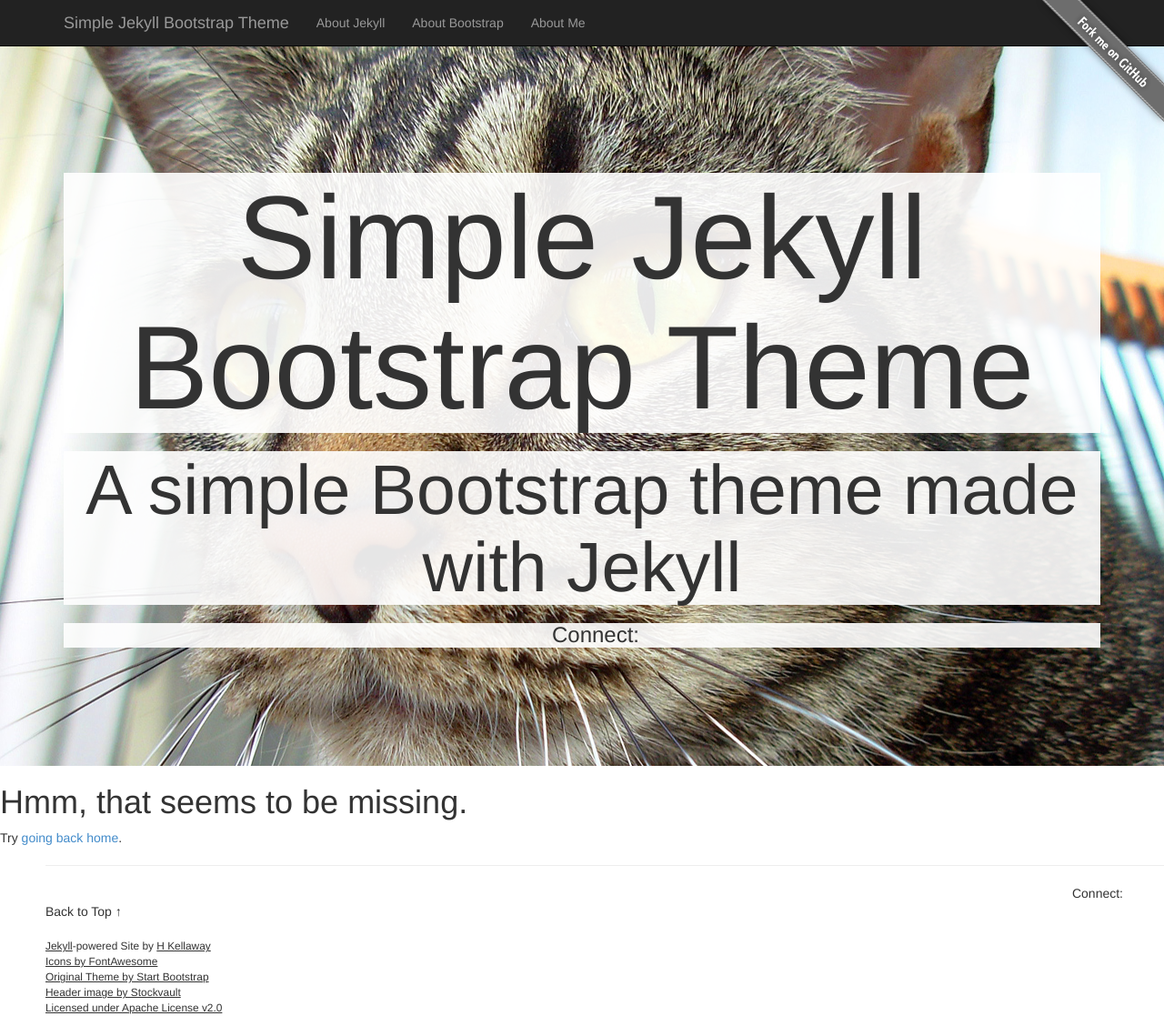
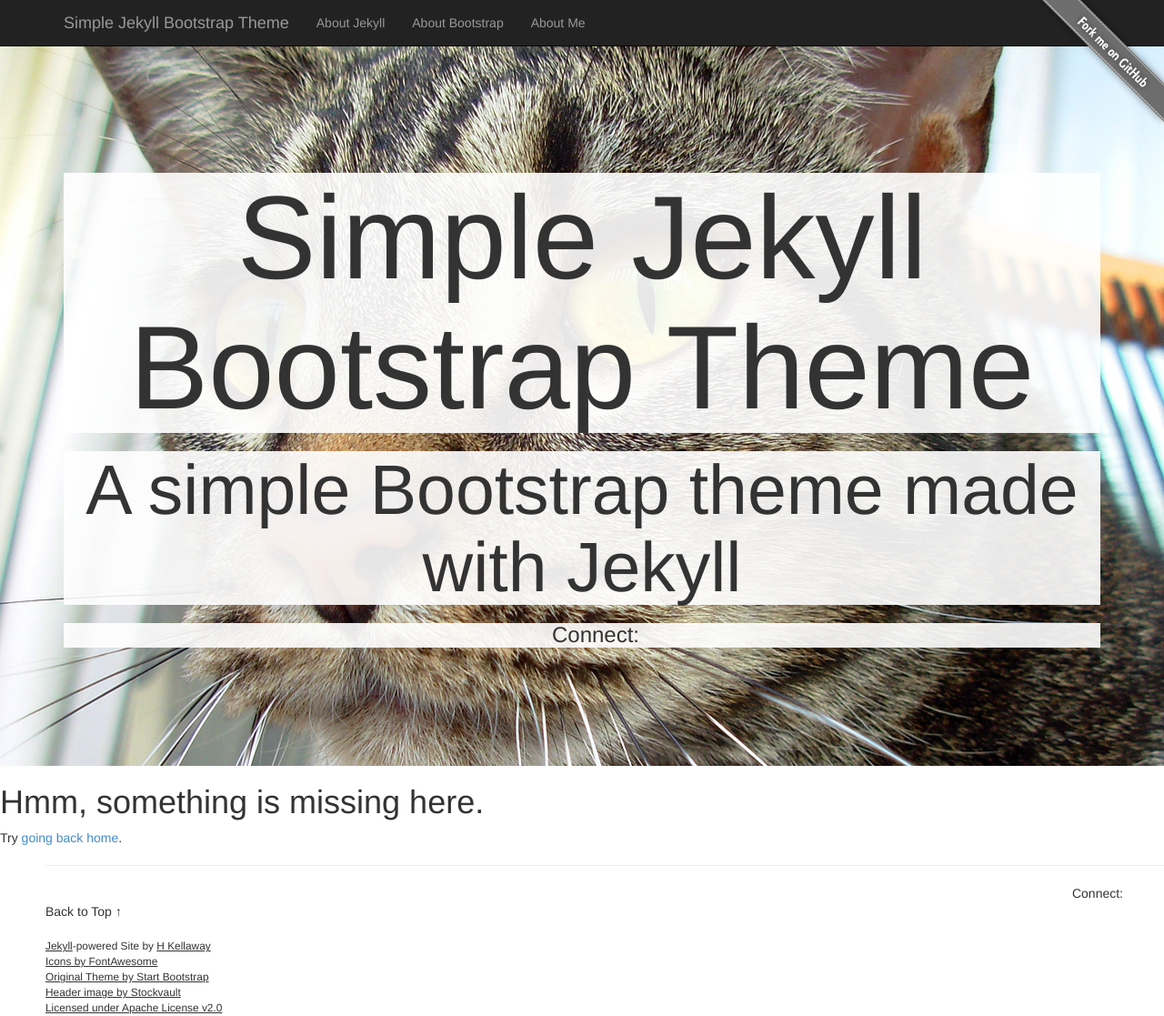
Before and after one commit to DH-Box/DH-Box.github.io, a Jekyll site: the page built from 404.html, in a window 1280 px wide and 1117 px high. Shown: the whole window at 91% size. Built offline with Jekyll 4.4.1, drawn with Linux system fonts in a browser that asks for light colours; nearby versions of some CDN libraries; library files that are not in the unit come from our copies; Markdown is read by kramdown in place of the engine named in the settings; a style sheet for code colours, icons or effects is not loaded.

```diff
--- a/404.html
+++ b/404.html
@@ -1,9 +1,9 @@
 ---
 layout: default
-title: Whoops,scouldn&rsquo;t find that on {{ site.title }}.
+title: Whoops, couldn&rsquo;t find that on {{ site.name }}.
 ---
 
 <div class="404">
-  <h1>Hmm, that seems to be missing.</h1>
+  <h1>Hmm, something is missing here.</h1>
   <p>Try <a href="/">going back home</a>.
 </div>
```
Also changed, not shown: favicon.ico (added).
